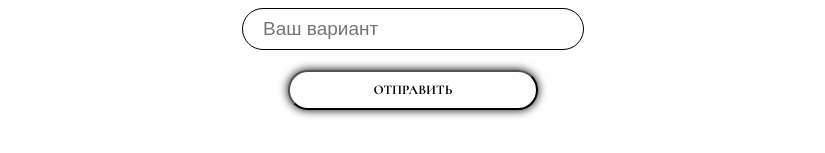
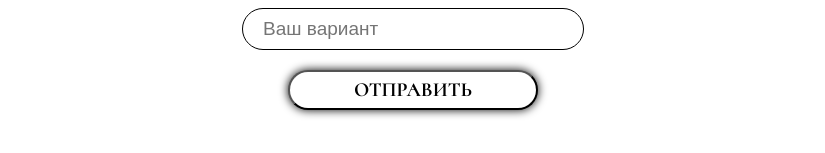
Before and after one commit to Schneegestober1/inventation, a React (Vite) app: page / in a window 1280 px wide. Shown: the part 8435-8588 px from the top of the page, without its empty margins (227-1052 px from the left). Built offline with nearby package versions, Linux system fonts and the light colour scheme.

Commit message:
TG is added

```diff
--- a/src/components/Form/Form.jsx
+++ b/src/components/Form/Form.jsx
@@ -1,6 +1,7 @@
 import { useMutation } from "@tanstack/react-query"
 import { useForm } from "react-hook-form"
 import styles from "../Form/form.module.scss"
+import { useState } from "react";
 
 const alcoholOptions = [
   'Вино красное полусладкое',
@@ -23,12 +24,39 @@ const Form = () => {
     },
   });
 
+  const [isSubmitted, setIsSubmitted] = useState(false);
+
+  const TOKEN = '7887069735:AAEB_Epe-U7b24Ek3mc-CWuHcC6Wu1CeEa4';
+  const CHAT_ID = '@WedRustamBotRus';
+  const API_URL = `https://api.telegram.org/bot${TOKEN}/sendMessage`;
+
   const mutation = useMutation({
     mutationFn: async (data) => {
       console.log('Отправка данных:', data);
+
+      const message = `
+      Новая анкета гостя:
+      Имя: ${data.name}
+      Пара: ${data.partnerName || 'Без пары'}
+      Предпочтения в алкоголе: ${data.alcoholPreferences.length ? data.alcoholPreferences.join(', ') : 'Не выбрано'}
+      Свой вариант: ${data.customAlcohol || 'Не указан'}`;
+
+      const response = await fetch(API_URL, {
+        method: 'POST',
+        headers: {
+          'Content-Type': 'application/json',
+        },
+        body: JSON.stringify({
+          chat_id: CHAT_ID,
+          text: message,
+        })
+      })
+      if (!response.ok) {
+        throw new Error('Ошибка при отправке сообщения в Telegram');
+      }
     },
     onSuccess: () => {
-      alert('Форма успешно отправлена!');
+      setIsSubmitted(true);
       reset();
     },
     onError: () => {
@@ -87,8 +115,12 @@ const Form = () => {
         />
 
         <div>
-          <button type="submit" disabled={mutation.isPending} className={styles.button}>
-            {mutation.isPending ? 'Отправка...' : 'ОТПРАВИТЬ'}
+          <button type="submit" disabled={mutation.isPending || isSubmitted} className={styles.button}>
+          {mutation.isPending
+              ? 'Отправка...'
+              : isSubmitted
+                ? 'Отправлено!'
+                : 'ОТПРАВИТЬ'}
           </button>
         </div>
       </form>
--- a/src/components/Form/form.module.scss
+++ b/src/components/Form/form.module.scss
@@ -38,6 +38,7 @@
     box-shadow: rgba(0, 0, 0, 0.99) 0px 0px 10px 0px;
     transition: all 0.3s;
     cursor: pointer;
+    font-size: 20px;
 }
 .button:hover {
     scale: 1.1;
```
